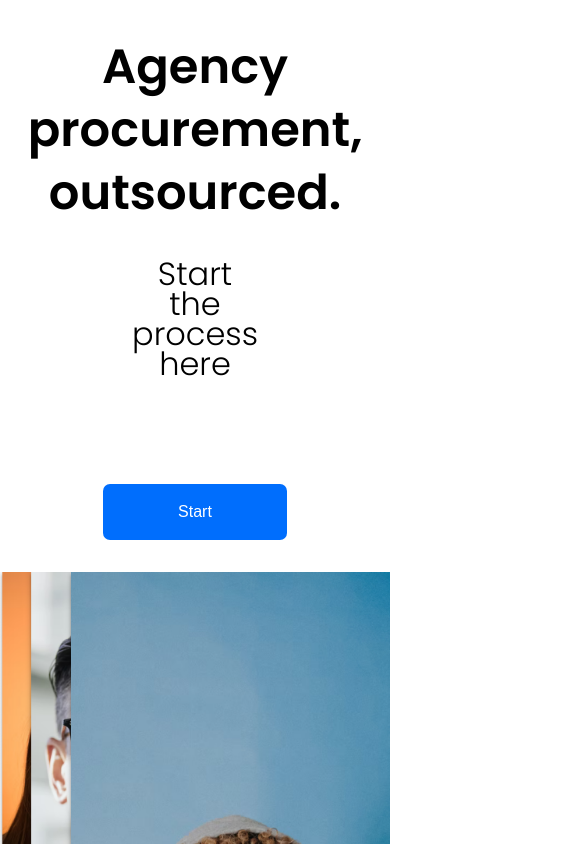
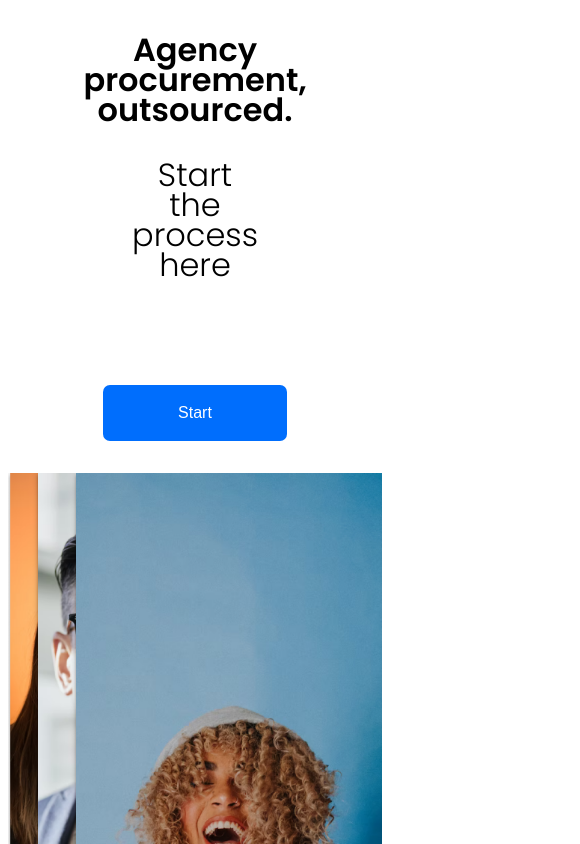
Before and after one commit to Chuuch/nextjs-test-task, a Next.js app: page / in a window 390 px wide. Shown: the top 844 px of the page, 580 px wide, since content can reach past the window. Built offline with nearby package versions, Linux system fonts and the light colour scheme.

Commit message:
responsiveness

```diff
--- a/app/page.tsx
+++ b/app/page.tsx
@@ -27,6 +27,22 @@ const heroProps: HeroProps = {
   ctaText: "Start",
 };
 
+export type Selection = {
+  title: string;
+  description: string;
+  width: number;
+  height: number;
+  mobileWidth: number;
+  mobileHeight: number;
+  selectionColor: string;
+  logo: {
+    src: string;
+    alt: string;
+    width: number;
+    height: number;
+  };
+};
+
 interface CardProps {
   backGroundImage: {
     src: string;
@@ -42,54 +58,7 @@ interface CardProps {
   };
   sectionTitle: string;
   sectionDescription: string;
-
-  selections: [
-    {
-      title: string;
-      description: string;
-      width: number;
-      height: number;
-      mobileWidth: number;
-      mobileHeight: number;
-      selectionColor: string;
-      logo: {
-        src: string;
-        alt: string;
-        width: number;
-        height: number;
-      };
-    },
-    {
-      title: string;
-      description: string;
-      width: number;
-      height: number;
-      mobileWidth: number;
-      mobileHeight: number;
-      selectionColor: string;
-      logo: {
-        src: string;
-        alt: string;
-        width: number;
-        height: number;
-      };
-    },
-    {
-      title: string;
-      description: string;
-      width: number;
-      height: number;
-      mobileWidth: number;
-      mobileHeight: number;
-      selectionColor: string;
-      logo: {
-        src: string;
-        alt: string;
-        width: number;
-        height: number;
-      };
-    }
-  ];
+  selections: Selection[];
 }
 
 const cardProps: CardProps = {
@@ -144,7 +113,7 @@ const cardProps: CardProps = {
       title: "Pitch",
       description:
         "Comprehensive pitch management, including comms, diary management and pitch hosting",
-      width: 720,
+      width: 650,
       height: 32,
       mobileWidth: 580,
       mobileHeight: 32,
--- a/components/Typography/elements.tsx
+++ b/components/Typography/elements.tsx
@@ -13,6 +13,12 @@ export const StyledSectionBigHeading = styled(
   font-weight: 600;
   font-size: 3rem;
   line-height: 3.94rem;
+
+  @media (max-width: 414px) {
+    font-size: 2rem;
+    margin: 2;
+    line-height: 2.5rem;
+  }
 `;
 
 export const StyledSectionHeading = styled(
@@ -24,6 +30,13 @@ export const StyledSectionHeading = styled(
   font-size: 2.5rem;
   line-height: 4.375rem;
   font-weight: 600;
+
+  @media (max-width: 414px) {
+    font-family: Poppins;
+    font-size: 1.5rem;
+    line-height: 4.375rem;
+    font-weight: 600;
+  }
 `;
 
 export const StyledSectionSubheading = styled(
--- a/sections/Card/Card.tsx
+++ b/sections/Card/Card.tsx
@@ -14,6 +14,7 @@ import {
 } from "./elements";
 import Image from "next/image";
 import { StyledSectionBigHeading } from "@/components/Typography/elements";
+import { Selection } from "@/app/page";
 
 interface CardProps {
   backGroundImage: {
@@ -30,53 +31,7 @@ interface CardProps {
   };
   sectionTitle: string;
   sectionDescription: string;
-  selections: [
-    {
-      title: string;
-      description: string;
-      width: number;
-      height: number;
-      mobileWidth: number;
-      mobileHeight: number;
-      selectionColor: string;
-      logo: {
-        src: string;
-        alt: string;
-        width: number;
-        height: number;
-      };
-    },
-    {
-      title: string;
-      description: string;
-      width: number;
-      height: number;
-      mobileWidth: number;
-      mobileHeight: number;
-      selectionColor: string;
-      logo: {
-        src: string;
-        alt: string;
-        width: number;
-        height: number;
-      };
-    },
-    {
-      title: string;
-      description: string;
-      width: number;
-      height: number;
-      mobileWidth: number;
-      mobileHeight: number;
-      selectionColor: string;
-      logo: {
-        src: string;
-        alt: string;
-        width: number;
-        height: number;
-      };
-    }
-  ];
+  selections: Selection[];
 }
 
 const Card: React.FC<CardProps> = ({
--- a/sections/Card/elements.tsx
+++ b/sections/Card/elements.tsx
@@ -86,6 +86,8 @@ export const StyledImageContainer = styled(
   width: 100%;
   height: 100%;
   margin-left: 24rem;
+  padding-left: 0.5rem;
+  padding-right: 0.5rem;
 
   @media (max-width: 1440px) {
     display: flex;
@@ -111,6 +113,11 @@ export const StyledCardDescription = styled(
 )`
   font-family: Poppins;
   font-size: 1.5rem;
+
+  @media (max-width: 414px) {
+    font-size: 1rem;
+    margin-top: 1rem;
+  }
 `;
 
 export const StyledSelectionsContainer = styled(
@@ -127,6 +134,16 @@ export const StyledSelectionsContainer = styled(
   @media (max-width: 768px) {
     margin-left: auto;
     margin-right: auto;
+  }
+
+  @media (max-width: 375px) {
+    margin-left: 0rem;
+    margin-right: 0rem;
+  }
+
+  @media (max-width: 414px) {
+    margin-left: 0rem;
+    margin-right: 0rem;
   }
 `;
 
@@ -170,6 +187,26 @@ export const StyledSingleSelection = styled(
     justify-items: center;
     width: ${(props) => props.mobileWidth}px;
   }
+
+  @media only screen and (max-width: 375px) {
+    display: flex;
+    min-height: 8rem;
+    padding: 1rem;
+    margin-left: auto;
+    margin-right: auto;
+    max-width: 90%;
+    width: ${(props) => props.mobileWidth}px;
+  }
+
+  @media only screen and (max-width: 414px) {
+    display: flex;
+    min-height: 8rem;
+    padding: 1rem;
+    margin-left: auto;
+    margin-right: auto;
+    max-width: 90%;
+    width: ${(props) => props.mobileWidth}px;
+  }
 `;
 
 export const StyledSelectionTextContainer = styled(
@@ -192,6 +229,22 @@ export const StyledSelectionTitle = styled(
     text-decoration: underline;
     color: #007fff;
   }
+
+  @media (max-width: 375px) {
+    font-family: Poppins;
+    font-size: 1.2rem;
+    line-height: 4.375rem;
+    font-weight: 600;
+    margin-left: 2.5rem;
+  }
+
+  @media (max-width: 414px) {
+    font-family: Poppins;
+    font-size: 1.2rem;
+    line-height: 4.375rem;
+    font-weight: 600;
+    margin-left: 2.5rem;
+  }
 `;
 
 export const StyledSelectionDescription = styled(
@@ -202,6 +255,35 @@ export const StyledSelectionDescription = styled(
   line-height: 1.7rem;
   font-weight: 500;
   margin-left: 2.5rem;
+
+  @media (max-width: 375px) {
+    display: flex;
+    flex-direction: column;
+    font-family: Poppins;
+    font-size: 0.8rem;
+    line-height: 1rem;
+    font-weight: 400;
+    margin-bottom: 1rem;
+  }
+
+  @media (max-width: 414px) {
+    display: flex;
+    flex-direction: column;
+    font-family: Poppins;
+    font-size: 0.8rem;
+    line-height: 0.9rem;
+    font-weight: 400;
+    margin-bottom: 1rem;
+  }
+
+  @media (max-width: 414px) {
+    display: flex;
+    flex-direction: column;
+    font-family: Poppins;
+    font-size: 0.8rem;
+    line-height: 0.9rem;
+    font-weight: 400;
+  }
 `;
 
 export const StyledSelectionImage = styled(
@@ -216,4 +298,16 @@ export const StyledSelectionImage = styled(
   max-width: 4rem;
   max-height: 5rem;
   margin-left: 1.5rem;
+
+  @media (max-width: 375px) {
+    max-width: 2rem;
+    max-height: 3rem;
+    margin-left: 0rem;
+  }
+
+  @media (max-width: 414px) {
+    max-width: 2rem;
+    max-height: 3rem;
+    margin-left: 1rem;
+  }
 `;
--- a/sections/Hero/elements.tsx
+++ b/sections/Hero/elements.tsx
@@ -15,6 +15,10 @@ export const StyledContainer = styled(
   display: flex;
   flex-direction: row;
   justify-content: center;
+  margin-left: auto;
+  margin-right: auto;
+  padding-left: 0.5rem;
+  padding-right: 0.5rem;
 
   @media (max-width: 1024px) {
     display: flex;
@@ -32,6 +36,16 @@ export const StyledContainer = styled(
     flex-direction: column;
     align-items: center;
     justify-content: center;
+  }
+
+  @media (max-width: 375px) {
+    display: flex;
+    flex-direction: column;
+    align-items: center;
+    justify-content: center;
+    margin-top: 2.1875rem;
+    text-align: center;
+    max-width: 375px;
   }
 `;
 
@@ -90,6 +104,11 @@ export const StyledTitle = styled(
     margin-top: 2.1875rem;
     text-align: center;
   }
+
+  @media only screen and (max-width: 414px) {
+    font-size: 2rem;
+    line-height: 1.875rem;
+  }
 `;
 
 export const StyledDescription = styled(
@@ -113,6 +132,13 @@ export const StyledDescription = styled(
     justify-content: center;
     margin-top: 2.1875rem;
     text-align: center;
+  }
+
+  @media only screen and (min-width: 414px) {
+    font-size: 1.4rem;
+    line-height: 1.875rem;
+    text-align: center;
+    margin: 1.563rem 0 0;
   }
 `;
 
```
